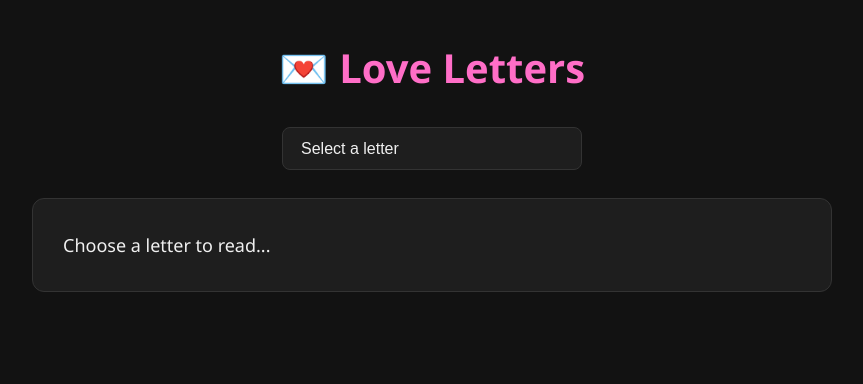
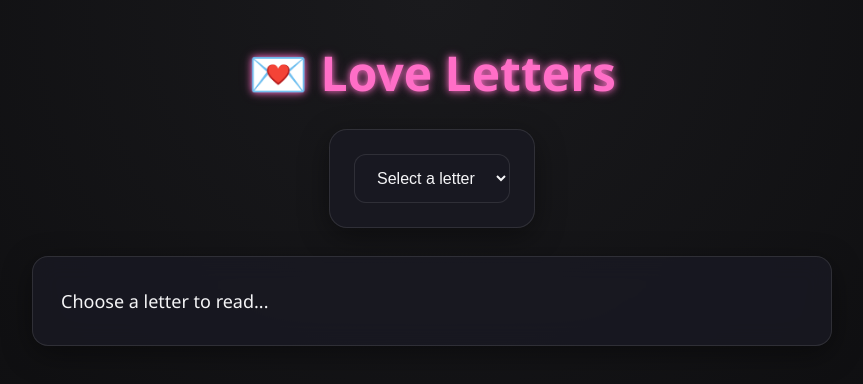
Before and after one commit to woxlmao/fe4fg4eg4ege4g4ege4ge4ge4ge4ge4g4egjkl43h65n436o8345y6bv7803456vb543897v534n7896gh54, a plain HTML site: page index.html in a window 1280 px wide. Shown: the whole page, without its empty margins (208-1071 px from the left). Drawn offline with Linux system fonts and the light colour scheme.

Commit message:
Update index.html

```diff
--- a/index.html
+++ b/index.html
@@ -2,80 +2,114 @@
 <html lang="en">
 <head>
   <meta charset="UTF-8" />
-  <title>Love Letters</title>
+  <title>💌 Love Letters</title>
   <meta name="viewport" content="width=device-width, initial-scale=1" />
   <style>
     :root {
-      --bg: #121212;
-      --text: #f0f0f0;
-      --card: #1e1e1e;
-      --border: #333;
+      --bg: #0d0d0f;
+      --card: rgba(25, 25, 35, 0.85);
+      --border: rgba(255, 255, 255, 0.1);
       --accent: #ff6ec7;
-      --font: 'Segoe UI', sans-serif;
+      --accent-glow: 0 0 12px #ff6ec7, 0 0 30px #ff6ec7aa;
+      --text: #f5f5f7;
+      --font: "Poppins", "Segoe UI", sans-serif;
     }
 
     * {
-      box-sizing: border-box;
       margin: 0;
       padding: 0;
+      box-sizing: border-box;
     }
 
     body {
-      background-color: var(--bg);
+      background: radial-gradient(circle at top, #1a1a1d, #0d0d0f 70%);
+      font-family: var(--font);
       color: var(--text);
-      font-family: var(--font);
       display: flex;
       flex-direction: column;
       align-items: center;
-      padding: 40px 16px;
+      padding: 40px 20px;
       min-height: 100vh;
     }
 
     h1 {
-      font-size: 2.5rem;
+      font-size: 3rem;
       color: var(--accent);
-      margin-bottom: 32px;
+      margin-bottom: 24px;
+      text-shadow: var(--accent-glow);
+      animation: glowPulse 3s infinite alternate;
+    }
+
+    @keyframes glowPulse {
+      from { text-shadow: var(--accent-glow); }
+      to { text-shadow: 0 0 5px #ff6ec7; }
+    }
+
+    .card {
+      background: var(--card);
+      border: 1px solid var(--border);
+      border-radius: 18px;
+      padding: 24px;
+      box-shadow: 0 8px 30px rgba(0, 0, 0, 0.4);
+      backdrop-filter: blur(12px);
+      transition: transform 0.25s ease;
+    }
+
+    .card:hover {
+      transform: translateY(-4px);
     }
 
     select {
+      width: 100%;
+      max-width: 320px;
+      padding: 14px 18px;
+      border-radius: 12px;
+      border: 1px solid var(--border);
       background: var(--card);
       color: var(--text);
-      border: 1px solid var(--border);
-      padding: 12px 18px;
-      border-radius: 8px;
       font-size: 16px;
-      margin-bottom: 28px;
-      width: 100%;
-      max-width: 300px;
-      appearance: none;
+      cursor: pointer;
+      outline: none;
+      transition: all 0.3s ease;
+    }
+
+    select:focus {
+      border-color: var(--accent);
+      box-shadow: var(--accent-glow);
+    }
+
+    option {
+      background: #1a1a1d;
+      color: var(--text);
     }
 
     #output {
+      margin-top: 28px;
+      padding: 28px;
+      max-width: 800px;
+      width: 100%;
+      line-height: 1.8;
+      font-size: 18px;
+      border-radius: 16px;
       background: var(--card);
       border: 1px solid var(--border);
-      border-radius: 12px;
-      padding: 30px;
-      max-width: 800px;
-      width: 100%;
-      font-size: 18px;
-      line-height: 1.8;
       white-space: pre-wrap;
       word-wrap: break-word;
+      animation: fadeIn 0.5s ease;
     }
 
-    option {
-      background: var(--card);
-      color: var(--text);
+    @keyframes fadeIn {
+      from { opacity: 0; transform: translateY(10px); }
+      to { opacity: 1; transform: translateY(0); }
     }
 
     @media (max-width: 600px) {
       h1 {
         font-size: 2rem;
       }
-
       #output {
+        font-size: 16px;
         padding: 20px;
-        font-size: 16px;
       }
     }
   </style>
@@ -83,11 +117,13 @@
 <body>
   <h1>💌 Love Letters</h1>
 
-  <select id="fileSelector">
-    <option disabled selected>Loading letters...</option>
-  </select>
+  <div class="card">
+    <select id="fileSelector">
+      <option disabled selected>Loading letters...</option>
+    </select>
+  </div>
 
-  <div id="output">Choose a letter to read...</div>
+  <div id="output" class="card">Choose a letter to read...</div>
 
   <script>
     const selector = document.getElementById("fileSelector");
@@ -99,13 +135,12 @@
         const files = await res.json();
 
         selector.innerHTML = '<option disabled selected>Select a letter</option>';
-        for (let i = 0; i < files.length; i++) {
-          const file = files[i];
+        files.forEach((file, i) => {
           const opt = document.createElement("option");
           opt.value = file;
           opt.textContent = `Letter ${i + 1}`;
           selector.appendChild(opt);
-        }
+        });
       } catch (e) {
         selector.innerHTML = '<option disabled>Error loading file list</option>';
       }
@@ -114,10 +149,16 @@
     selector.addEventListener("change", async function () {
       const file = this.value;
       try {
-        const res = await fetch(file); // 🔥 No /Files/ now
+        const res = await fetch(file);
         if (!res.ok) throw new Error("File not found.");
         const text = await res.text();
-        output.textContent = text;
+
+        output.style.opacity = 0;
+        setTimeout(() => {
+          output.textContent = text;
+          output.style.opacity = 1;
+        }, 200);
+
       } catch (e) {
         output.textContent = "Error loading file: " + e.message;
       }
```
